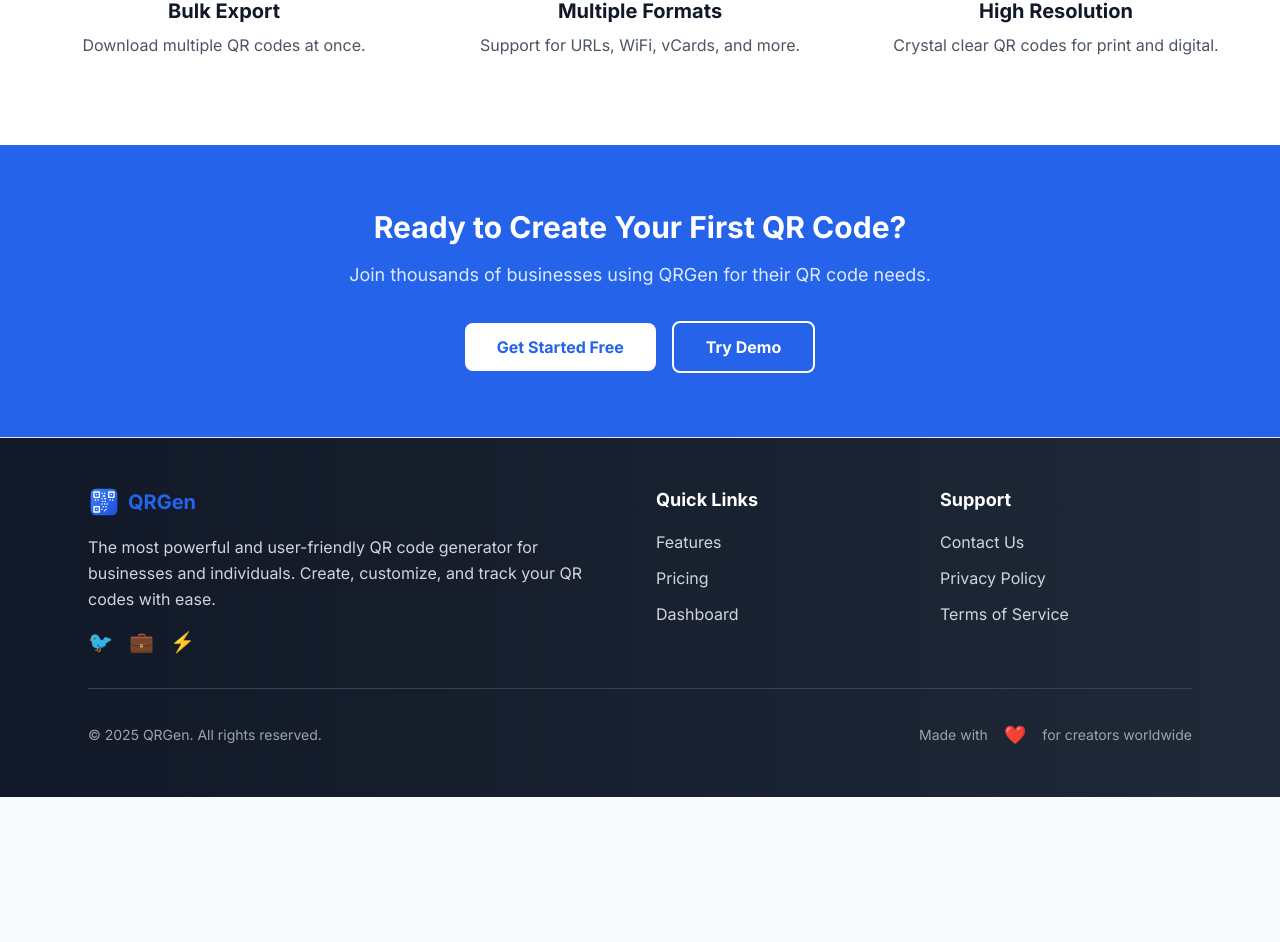
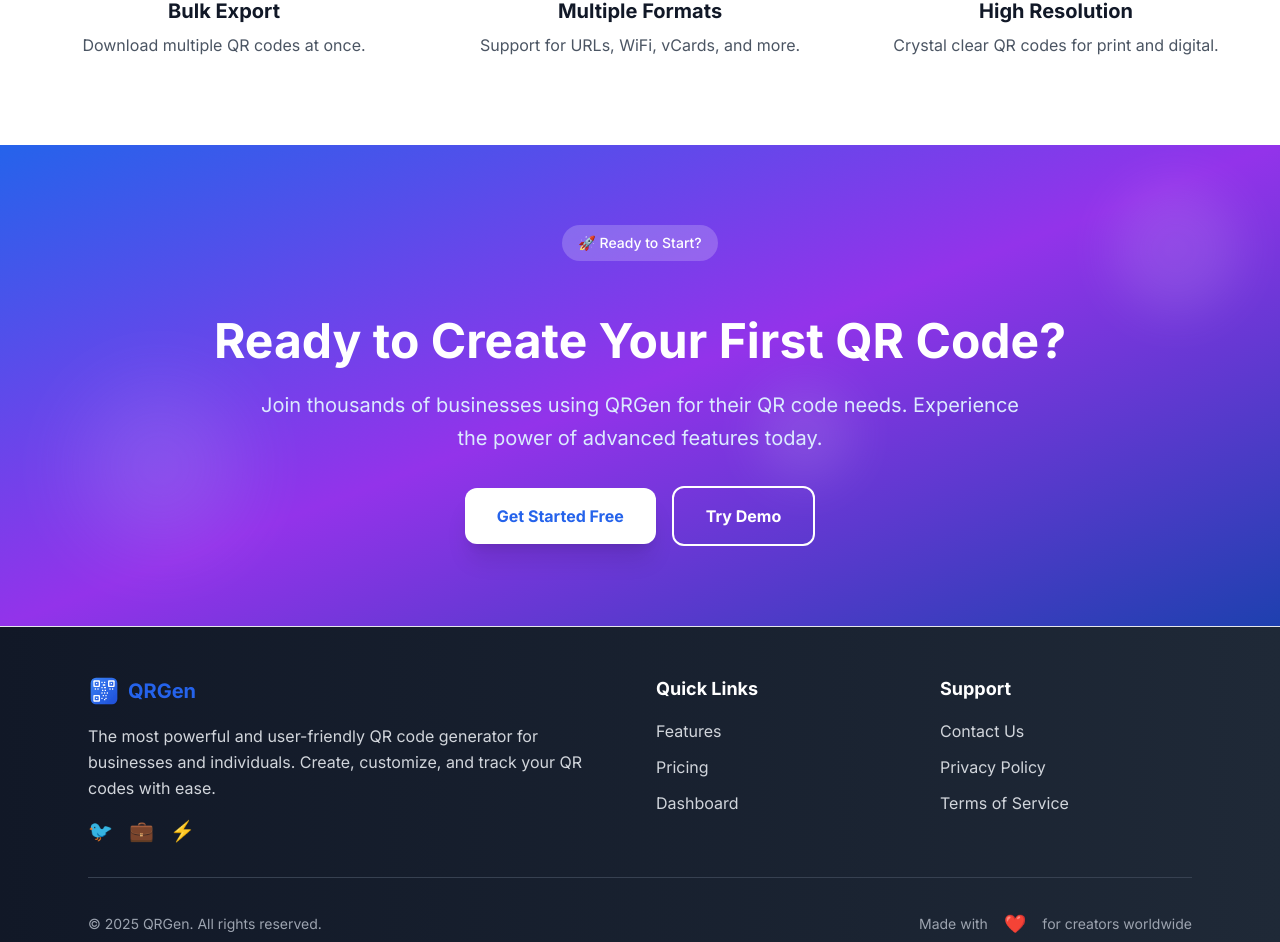
Before and after one commit to Mayen007/qrgen, a React (Vite) app: page /features in a window 1280 px wide. Shown: the part 2289-3231 px from the top of the page. Before the commit the page ends 3086 px from the top, so only its background shows below. Built offline with nearby package versions, Linux system fonts and the light colour scheme; no server answers.

Commit message:
Enhance CTA section in Features component: update styling with gradient background, improved text, and button animations for better user engagement

```diff
--- a/src/pages/Features.jsx
+++ b/src/pages/Features.jsx
@@ -496,24 +496,38 @@
       </section>
 
       {/* CTA Section */}
-      <section className="bg-blue-600 py-16">
-        <div className="max-w-7xl mx-auto px-4 sm:px-6 lg:px-8 text-center">
-          <h2 className="text-3xl font-bold text-white mb-4">
+      <section className="relative bg-gradient-to-br from-blue-600 via-purple-600 to-blue-800 py-20 px-6 overflow-hidden">
+        {/* Background decoration */}
+        <div className="absolute inset-0 opacity-10">
+          <div className="absolute top-10 right-10 w-32 h-32 bg-white rounded-full blur-xl"></div>
+          <div className="absolute bottom-20 left-20 w-40 h-40 bg-white rounded-full blur-2xl"></div>
+          <div className="absolute top-1/2 right-1/3 w-24 h-24 bg-white rounded-full blur-xl"></div>
+        </div>
+
+        <div className="relative max-w-4xl mx-auto text-center">
+          <div className="mb-8">
+            <span className="inline-block bg-white/20 text-white px-4 py-2 rounded-full text-sm font-medium mb-6">
+              🚀 Ready to Start?
+            </span>
+          </div>
+
+          <h2 className="text-4xl md:text-5xl font-bold text-white mb-6 leading-tight">
             Ready to Create Your First QR Code?
           </h2>
-          <p className="text-blue-100 text-lg mb-8">
-            Join thousands of businesses using QRGen for their QR code needs.
+          <p className="text-xl text-blue-100 mb-8 max-w-3xl mx-auto leading-relaxed">
+            Join thousands of businesses using QRGen for their QR code needs. Experience the power of advanced features today.
           </p>
-          <div className="space-x-4">
+
+          <div className="flex flex-col sm:flex-row gap-4 justify-center items-center">
             <Link
               to="/signup"
-              className="bg-white text-blue-600 px-8 py-3 rounded-lg font-semibold hover:bg-gray-50 inline-block"
+              className="bg-white text-blue-600 px-8 py-4 rounded-xl font-semibold hover:bg-gray-50 transition-all duration-200 transform hover:scale-105 shadow-xl"
             >
               Get Started Free
             </Link>
             <Link
               to="/dashboard"
-              className="bg-transparent border-2 border-white text-white px-8 py-3 rounded-lg font-semibold hover:bg-white hover:text-blue-600 inline-block"
+              className="border-2 border-white text-white px-8 py-4 rounded-xl font-semibold hover:bg-white hover:text-blue-600 transition-all duration-200 transform hover:scale-105"
             >
               Try Demo
             </Link>
```
